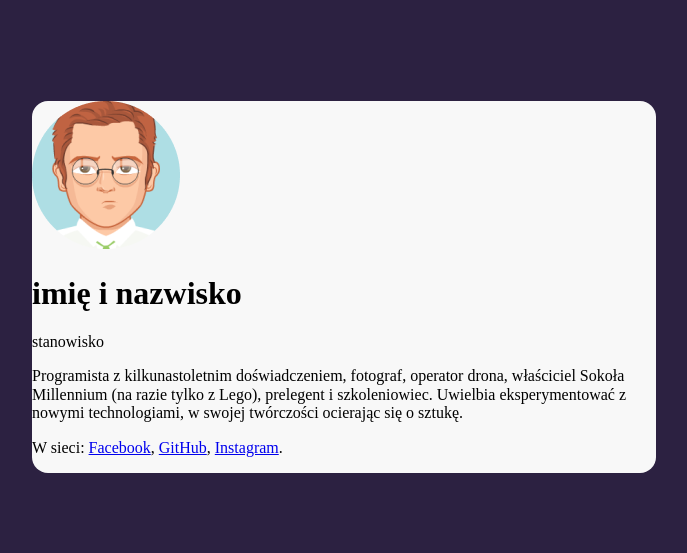
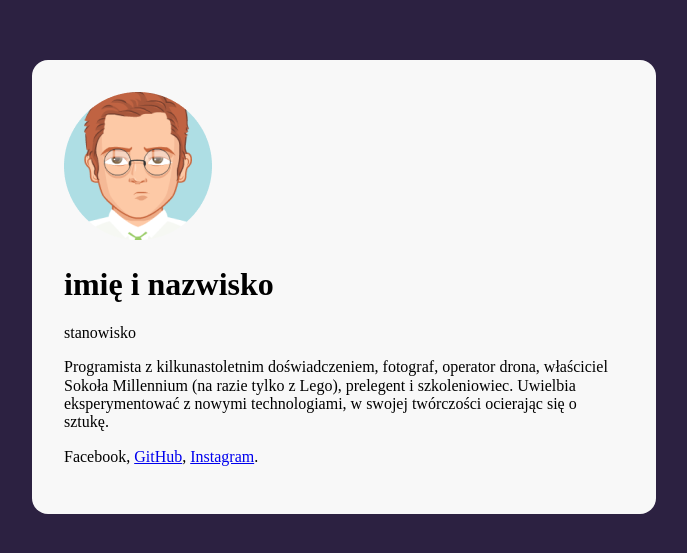
Before and after one commit to milena-kmiecik/business-card, a plain HTML site: page index.html in a window 1280 px wide. Shown: the part 113-666 px from the top of the page, without its empty margins (296-983 px from the left). Drawn offline with Linux system fonts and the light colour scheme.

Commit message:
class_description_in_HTML

```diff
--- a/index.html
+++ b/index.html
@@ -10,14 +10,14 @@
 </head>
 <body>
     <main class="main">
-        <article>
-            <img src="/avatar.png" alt="zdjęcie imię i nazwisko">
-            <header>
-                <h1>imię i nazwisko</h1>
-                <p>stanowisko</p>
+        <article class="person">
+            <img class="person__picture" src="/avatar.png" alt="zdjęcie imię i nazwisko">
+            <header class="person__info">
+                <h1 class="person__name">imię i nazwisko</h1>
+                <p class="person__position">stanowisko</p>
             </header>
-            <p>Programista z kilkunastoletnim doświadczeniem, fotograf, operator drona, właściciel Sokoła Millennium (na razie tylko z Lego), prelegent i szkoleniowiec. Uwielbia eksperymentować z nowymi technologiami, w swojej twórczości ocierając się o sztukę.</p>
-            <p> W sieci: <a href="www.facebook.com.pl\">Facebook</a>, <a href="www.github.com\">GitHub</a>, <a href="www.instargam.com\">Instagram</a>.</p>
+            <p class="person__description">Programista z kilkunastoletnim doświadczeniem, fotograf, operator drona, właściciel Sokoła Millennium (na razie tylko z Lego), prelegent i szkoleniowiec. Uwielbia eksperymentować z nowymi technologiami, w swojej twórczości ocierając się o sztukę.</p>
+            <p class="person__description> W sieci: <a href="www.facebook.com.pl\">Facebook</a>, <a href="www.github.com\">GitHub</a>, <a href="www.instargam.com\">Instagram</a>.</p>
         </article>
     </main>
 </body>
--- a/style.css
+++ b/style.css
@@ -1,3 +1,12 @@
+html {
+    box-sizing: border-box;
+}
+
+*,
+*:before,
+*:after {
+    box-sizing: inherit;
+}
 body{
     background-color: #2C2141;
     min-height: 100vh;
@@ -12,4 +21,5 @@ body{
     border-radius: 16px;
     width: 624px;
     margin: 16px;
+    padding: 32px;
 }
```
